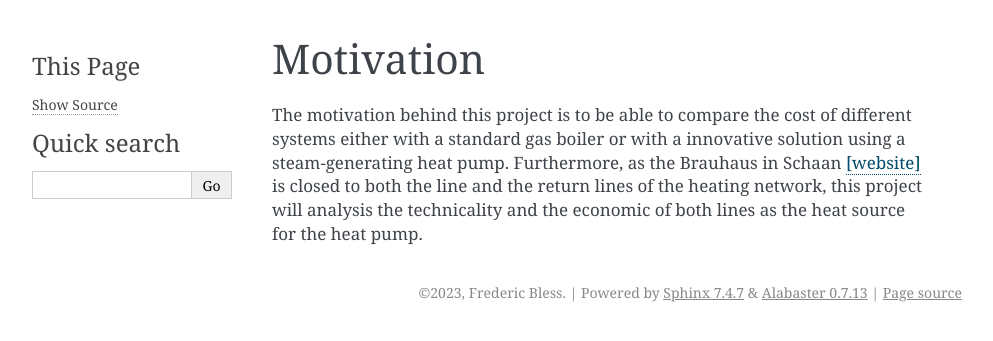
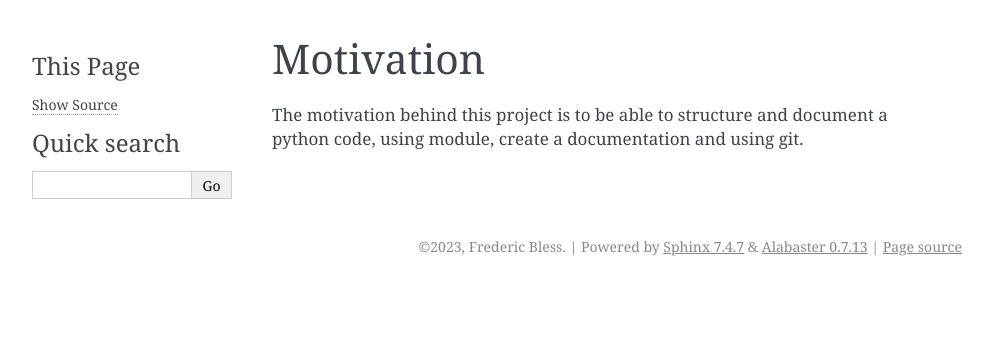
Before and after one commit to Froudd/simpleheatpump, a Sphinx documentation site: the page built from doc/source/motivation.rst, in a window 1280 px wide. Shown: the top 341 px of the page, without its empty margins (148-1141 px from the left). Built offline with Sphinx 7.4.7, drawn with Linux system fonts in a browser that asks for light colours; pages that are not in the unit, such as notebooks, are missing from menus.

Commit message:
Update motivation.rst

```diff
--- a/doc/source/motivation.rst
+++ b/doc/source/motivation.rst
@@ -1,4 +1,4 @@
 Motivation
 ----------
 
-The motivation behind this project is to be able to compare the cost of different systems either with a standard gas boiler or with a innovative solution using a steam-generating heat pump. Furthermore, as the Brauhaus in Schaan [website]_ is closed to both the line and the return lines of the heating network, this project will analysis the technicality and the economic of both lines as the heat source for the heat pump.
+The motivation behind this project is to be able to structure and document a python code, using module, create a documentation and using git.
```
